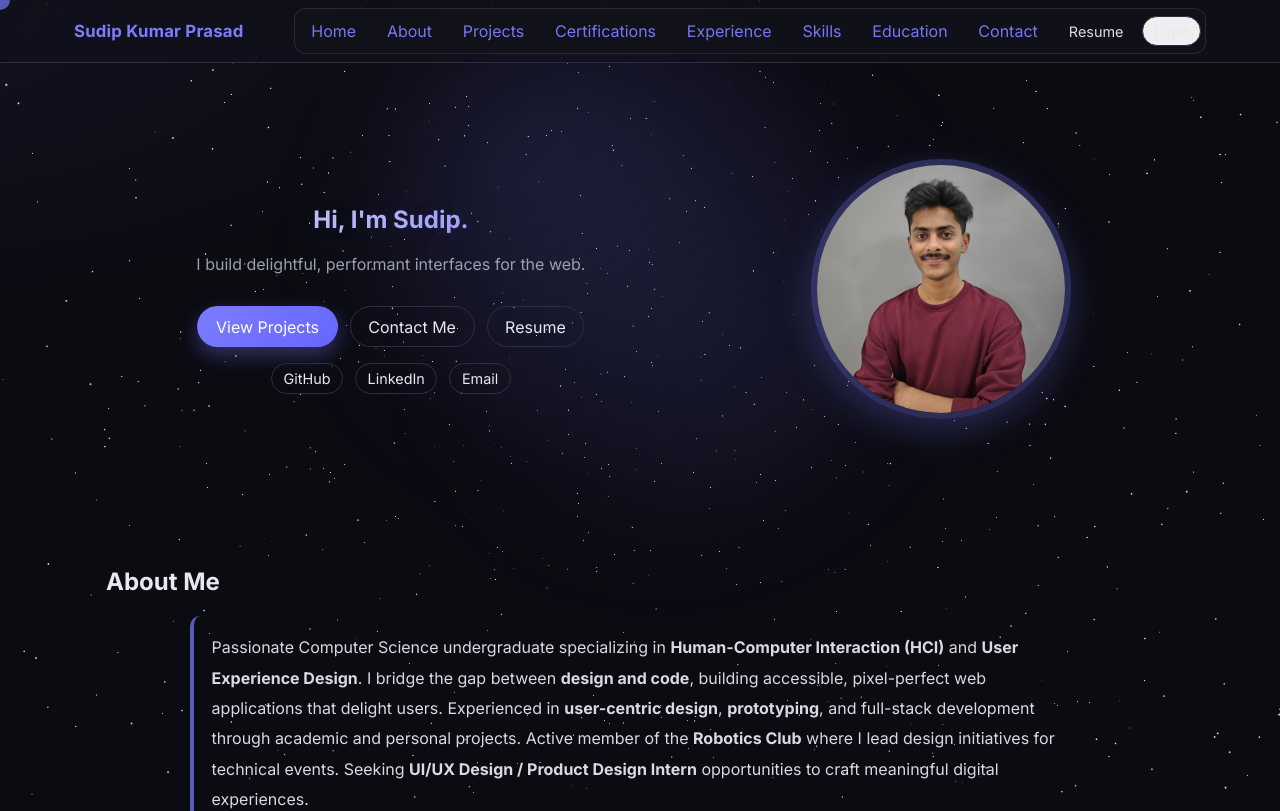
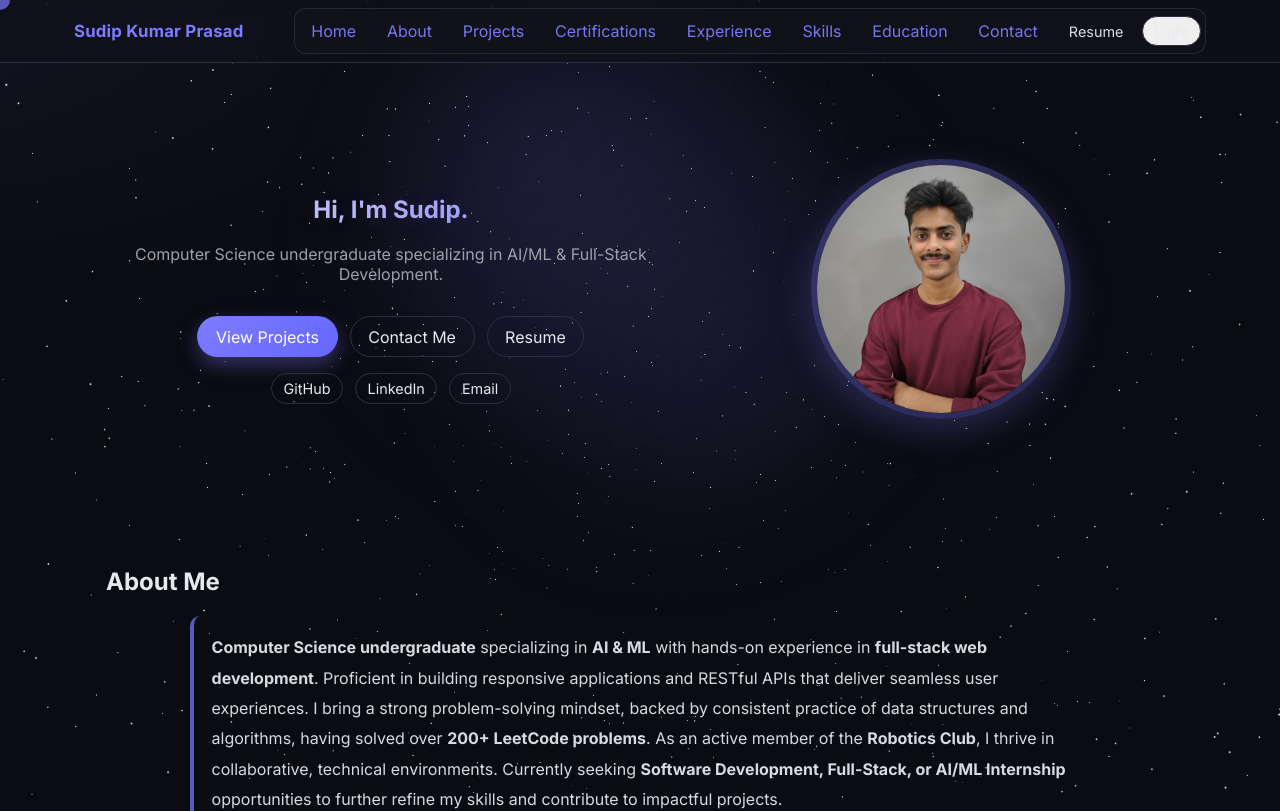
Before and after one commit to sudip-kumar-prasad/Portfolio, a React (Vite) app: page / in a window 1280 px wide. Shown: the top 811 px of the page. Built offline with nearby package versions, Linux system fonts and the light colour scheme.

Commit message:
Update professional summary and subtitle based on new resume

```diff
--- a/src/sections/About.jsx
+++ b/src/sections/About.jsx
@@ -7,11 +7,11 @@ function About() {
         <h2>About Me</h2>
         <div className="about-prose">
           <p>
-            Passionate Computer Science undergraduate specializing in <strong>Human-Computer Interaction (HCI)</strong> and <strong>User Experience Design</strong>.
-            I bridge the gap between <strong>design and code</strong>, building accessible, pixel-perfect web applications that delight users.
-            Experienced in <strong>user-centric design</strong>, <strong>prototyping</strong>, and full-stack development through academic and personal projects.
-            Active member of the <strong>Robotics Club</strong> where I lead design initiatives for technical events.
-            Seeking <strong>UI/UX Design / Product Design Intern</strong> opportunities to craft meaningful digital experiences.
+            <strong>Computer Science undergraduate</strong> specializing in <strong>AI & ML</strong> with hands-on experience in <strong>full-stack web development</strong>.
+            Proficient in building responsive applications and RESTful APIs that deliver seamless user experiences.
+            I bring a strong problem-solving mindset, backed by consistent practice of data structures and algorithms, having solved over <strong>200+ LeetCode problems</strong>.
+            As an active member of the <strong>Robotics Club</strong>, I thrive in collaborative, technical environments.
+            Currently seeking <strong>Software Development, Full-Stack, or AI/ML Internship</strong> opportunities to further refine my skills and contribute to impactful projects.
           </p>
         </div>
       </div>
--- a/src/sections/Home.jsx
+++ b/src/sections/Home.jsx
@@ -7,7 +7,7 @@ function Home() {
       <div className="container hero-content">
         <div>
           <h1>Hi, I'm Sudip.</h1>
-          <p className="subtitle">I build delightful, performant interfaces for the web.</p>
+          <p className="subtitle">Computer Science undergraduate specializing in AI/ML & Full-Stack Development.</p>
           <div className="cta-group">
             <a href="#projects" className="btn primary">View Projects</a>
             <a href="#contact" className="btn">Contact Me</a>
```
